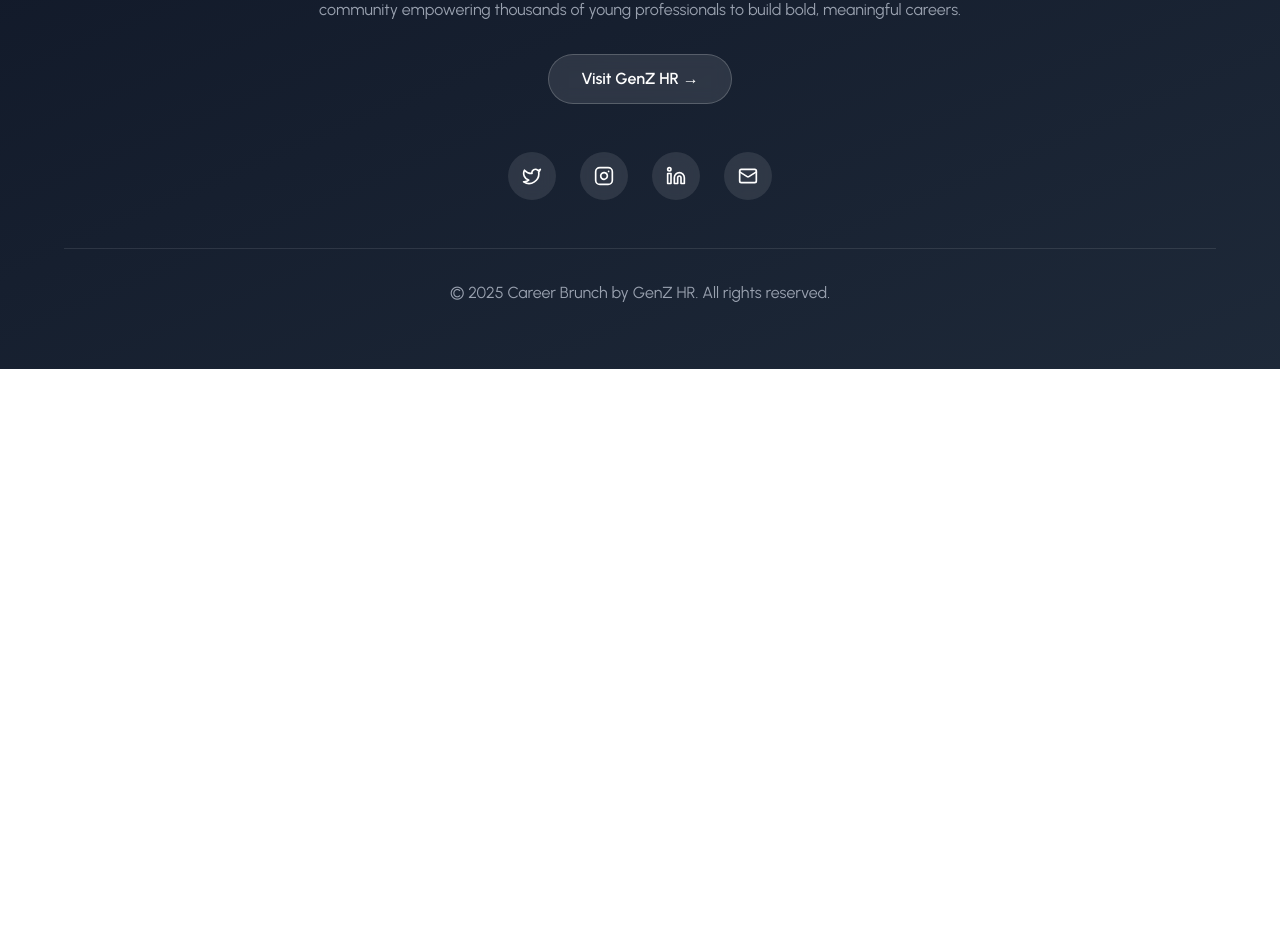
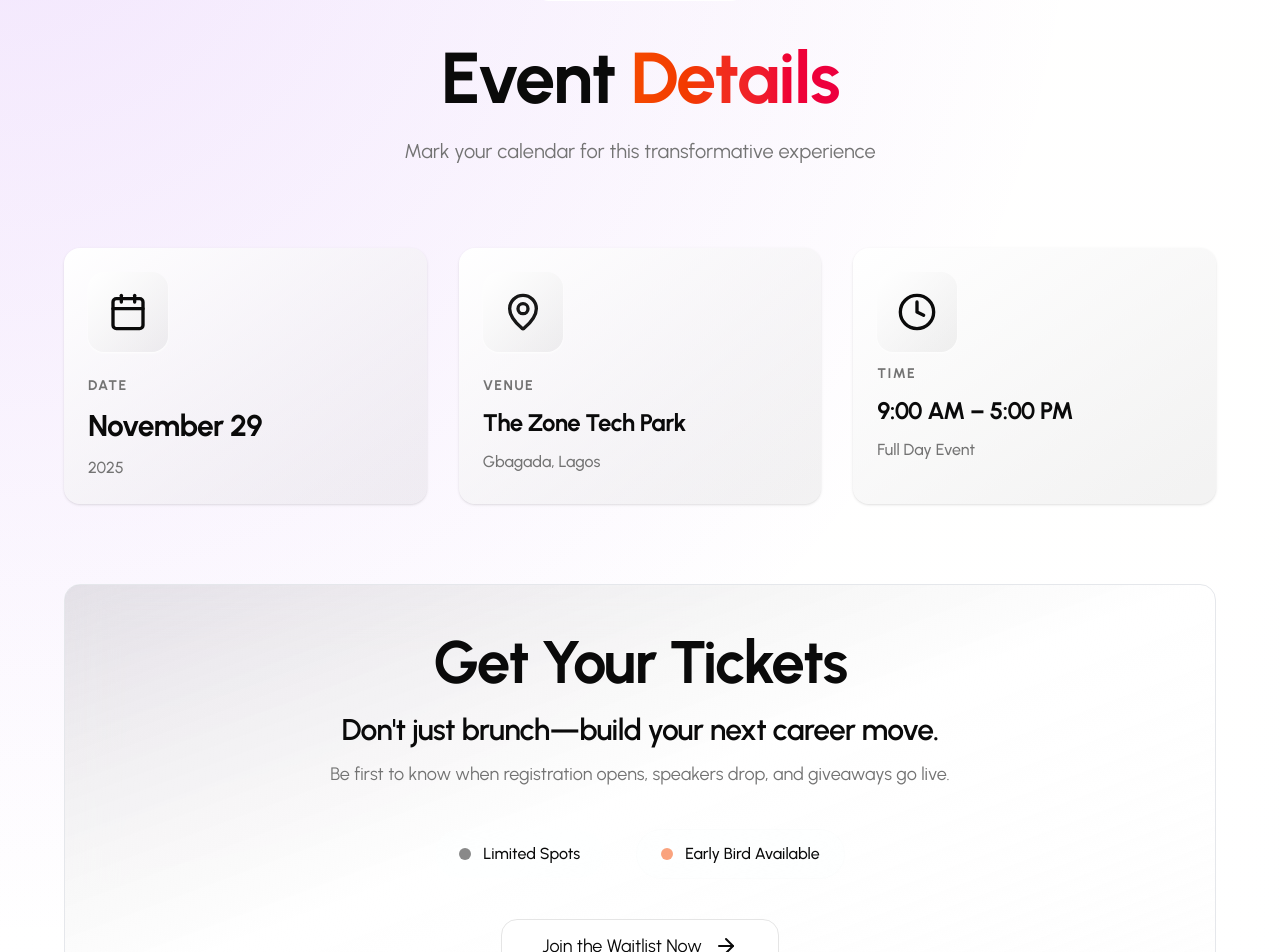
Before and after one commit to Olawoyin1/cbrunch, a React (Vite) app: page / in a window 1280 px wide. Shown: the part 10734-11686 px from the top of the page. Before the commit the page ends 11103 px from the top, so only its background shows below. Built offline with nearby package versions, Linux system fonts and the light colour scheme.

Commit message:
event details

```diff
--- a/src/App.tsx
+++ b/src/App.tsx
@@ -15,6 +15,7 @@
 import Features from "./components/Features";
 import Audience from "./components/Audience";
 import Speakers from "./components/Speakers";
+import EventDetails from "./components/EventDetails";
 // import About from "./components/About";
 // import AnimatedRoutes from "./layouts/AnimatedRoutes";
 
@@ -31,6 +32,7 @@
       <Features />
       <Audience />
       <FAQ />
+      <EventDetails />
       <Footer />
       {/* <WhatsNew />
       <EventFeatures />
--- /dev/null
+++ b/src/components/EventDetails.tsx
@@ -0,0 +1,145 @@
+// import { button } from "@/components/ui/button";
+// import { div, div } from "@/components/ui/card";
+import { Calendar, MapPin, Clock, ArrowRight } from "lucide-react";
+
+const EventDetails = () => {
+  return (
+    <section id="details" className="py-20 md:py-32 relative overflow-hidden">
+      {/* Modern Background Pattern */}
+      <div className="absolute inset-0 bg-gradient-to-b from-orange-50/5   to-card" />
+      <div className="absolute inset-0 bg-[radial-gradient(ellipse_at_top_left,rgba(168,85,247,0.15),transparent_60%)]" />
+      {/* <div className="absolute inset-0 bg-[radial-gradient(ellipse_at_bottom_right,rgba(251,113,133,0.15),transparent_60%)]" /> */}
+
+      <div className=" px-4 relative z-10">
+        <div className="max-w-6xl mx-auto space-y-20">
+          {/* Modern Section Header */}
+          <div className="text-center space-y-8 animate-fade-in">
+            <div className="inline-flex items-center gap-3 px-8 py-3 rounded-md bg-white  font-semibold shadow-glow">
+              <Calendar className="w-5 h-5" />
+              <span className="text-sm tracking-wide">SAVE THE DATE</span>
+            </div>
+            <div className="space-y-3">
+              <h2 className="text-5xl md:text-7xl font-bold leading-tight tracking-tight">
+                Event{" "}
+                <span className="bg-gradient-to-r from-orange-600 to-rose-600 bg-clip-text text-transparent">
+                  Details
+                </span>
+              </h2>
+              <p className="text-sm md:text-xl text-muted-foreground max-w-3xl mx-auto leading-relaxed">
+                Mark your calendar for this transformative experience
+              </p>
+            </div>
+          </div>
+
+          {/* Modern Details Grid */}
+          <div className="grid md:grid-cols-3 gap-8 animate-scale-in">
+            {/* Date div */}
+            <div className="group relative overflow-hidden rounded-2xl bg-gradient-to-br from-card to-primary/5 shadow p-1 transition-transform duration-500  ">
+              <div className="absolute inset-0 bg-gradient-to-br from-primary/20 to-transparent opacity-0  transition-opacity duration-700" />
+              <div className="p-5 space-y-6 relative z-10">
+                <div className="relative w-fit">
+                  <div className="w-20 h-20 rounded-2xl  bg-gradient-to-br from-card to-primary/5 shadow flex items-center justify-center shadow-card group-hover:shadow-glow transition-all duration-500 group-hover:scale-110">
+                    <Calendar className="w-10 h-10 " />
+                  </div>
+                  <div className="absolute inset-0 rounded-2xl bg-gradient-primary opacity-0 group-hover:opacity-30 blur-xl transition-opacity duration-500" />
+                </div>
+                <div className="space-y-3">
+                  <div className="text-sm font-bold text-muted-foreground uppercase tracking-widest">Date</div>
+                  <div className="text-3xl font-bold tracking-tight">November 29</div>
+                  <div className="text-base text-muted-foreground font-medium">2025</div>
+                </div>
+              </div>
+            </div>
+
+            {/* Venue div */}
+            <div className="group relative overflow-hidden rounded-2xl bg-gradient-to-br from-card to-primary/5 shadow p-1 transition-transform duration-500  hover:shadow-glow ">
+              <div className="absolute inset-0 bg-gradient-to-br from-accent/20 to-transparent opacity-0 group-hover:opacity-100 transition-opacity duration-700" />
+              <div className="p-5 space-y-6 relative z-10">
+                <div className="relative w-fit">
+                  <div className="w-20 h-20 rounded-2xl  bg-gradient-to-br from-card to-primary/5 shadow flex items-center justify-center shadow-card group-hover:shadow-glow transition-all duration-500 group-hover:scale-110">
+                    <MapPin className="w-10 h-10 text-accent-foreground" />
+                  </div>
+                  <div className="absolute inset-0 rounded-2xl bg-gradient-accent opacity-0 group-hover:opacity-30 blur-xl transition-opacity duration-500" />
+                </div>
+                <div className="space-y-3">
+                  <div className="text-sm font-bold text-muted-foreground uppercase tracking-widest">Venue</div>
+                  <div className="text-2xl font-bold leading-tight tracking-tight">The Zone Tech Park</div>
+                  <div className="text-base text-muted-foreground font-medium">Gbagada, Lagos</div>
+                </div>
+              </div>
+            </div>
+
+            {/* Time div */}
+            <div className="group relative overflow-hidden rounded-2xl bg-gradient-to-br from-card to-primary/5 shadow p-1 transition-transform duration-500  hover:shadow-glow ">
+              <div className="absolute inset-0 bg-gradient-to-br from-primary/20 to-transparent opacity-0  transition-opacity duration-700" />
+              <div className="p-5 space-y-3 relative z-10">
+                <div className="relative w-fit">
+                  <div className="w-20 h-20 rounded-2xl  bg-gradient-to-br from-card to-primary/5 shadow flex items-center justify-center shadow-card group-hover:shadow-glow transition-all duration-500 group-hover:scale-110">
+                    <Clock className="w-10 h-10 " />
+                  </div>
+                  <div className="absolute inset-0 rounded-2xl bg-gradient-primary opacity-0 group-hover:opacity-30 blur-xl transition-opacity duration-500" />
+                </div>
+                <div className="space-y-3">
+                  <div className="text-sm font-bold text-muted-foreground uppercase tracking-widest">Time</div>
+                  <div className="text-2xl font-bold leading-tight tracking-tight">9:00 AM – 5:00 PM</div>
+                  <div className="text-base text-muted-foreground font-medium">Full Day Event</div>
+                </div>
+              </div>
+            </div>
+          </div>
+
+          {/* Modern CTA Section */}
+          <div className="relative overflow-hidden border border-gray-200 shadow-glow animate-scale-in bg-gradient-to-br  via-card/80  rounded-2xl to-card/10 backdrop-blur-xl">
+            <div className="absolute inset-0 bg-gradient-to-br from-primary/20 via-transparent to-accent/20 opacity-50" />
+            {/* <div className="absolute inset-0 bg-[radial-gradient(circle_at_50%_50%,rgba(168,85,247,0.2),transparent_70%)]" /> */}
+
+            <div className="p-5 md:p-10 relative z-10">
+              <div className="text-center space-y-10 max-w-4xl mx-auto">
+                <div className="space-y-3">
+                  <h3 className="text-4xl md:text-6xl font-bold leading-tight tracking-tight">
+                    Get Your{" "}
+                    <span className="">
+                      Tickets
+                    </span>
+                  </h3>
+                  <p className="text-2xl md:text-3xl font-semibold tracking-tight">
+                    Don't just brunch—build your next career move.
+                  </p>
+                  <p className="text-lg text-muted-foreground max-w-2xl mx-auto leading-relaxed">
+                    Be first to know when registration opens, speakers drop, and giveaways go live.
+                  </p>
+                </div>
+
+
+
+                <div className=" flex flex-wrap items-center justify-center gap-8 text-base">
+                  <div className="flex items-center gap-3 px-6 py-3 rounded-full bg-card/50 backdrop-blur-sm ">
+                    <div className="w-3 h-3 rounded-full bg-primary animate-pulse shadow-glow" />
+                    <span className="font-medium">Limited Spots</span>
+                  </div>
+                  <div className="flex items-center gap-3 px-6 py-3 rounded-full bg-card/50 backdrop-blur-sm border border-accent/20">
+                    <div className="w-3 h-3 rounded-full bg-orange-600 animate-pulse shadow-glow" />
+                    <span className="font-medium">Early Bird Available</span>
+                  </div>
+                </div>
+
+
+
+                <div className="flex flex-col sm:flex-row gap-6 justify-center items-center">
+                  <button className="group flex items-center border bg-white rounded-2xl gap-3 text-lg px-10 py-3 shadow-glow hover:scale-105 transition-transform">
+                    Join the Waitlist Now
+                    <ArrowRight className="w-6 h-6 transition-transform group-hover:translate-x-2" />
+                  </button>
+                </div>
+
+
+              </div>
+            </div>
+          </div>
+        </div>
+      </div>
+    </section>
+  );
+};
+
+export default EventDetails;
```
